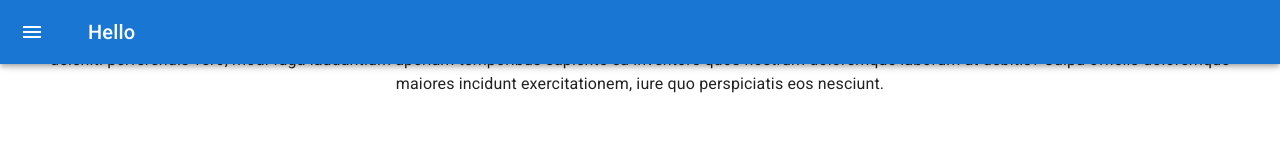
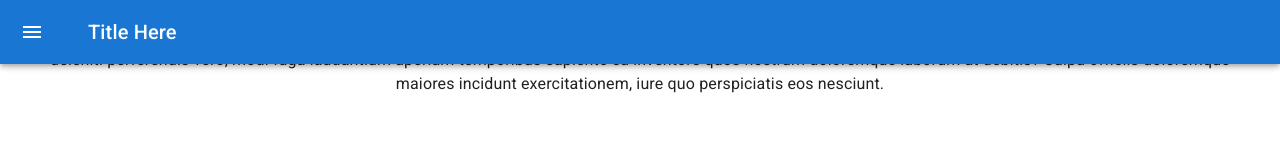
Before and after one commit to jsoomie/school-notebook, a React (Create React App) app: page / in a window 1280 px wide. Shown: the top 160 px of the page. Built offline with nearby package versions, Linux system fonts and the light colour scheme.

Commit message:
chore: change hello to title

```diff
--- a/src/components/Menu/Menu.tsx
+++ b/src/components/Menu/Menu.tsx
@@ -40,7 +40,7 @@ export const Menu = () => {
             <MenuIcon />
           </IconButton>
           <Typography variant="h6" noWrap component="div">
-            Hello
+            Title Here
           </Typography>
         </Toolbar>
       </AppBar>
```
